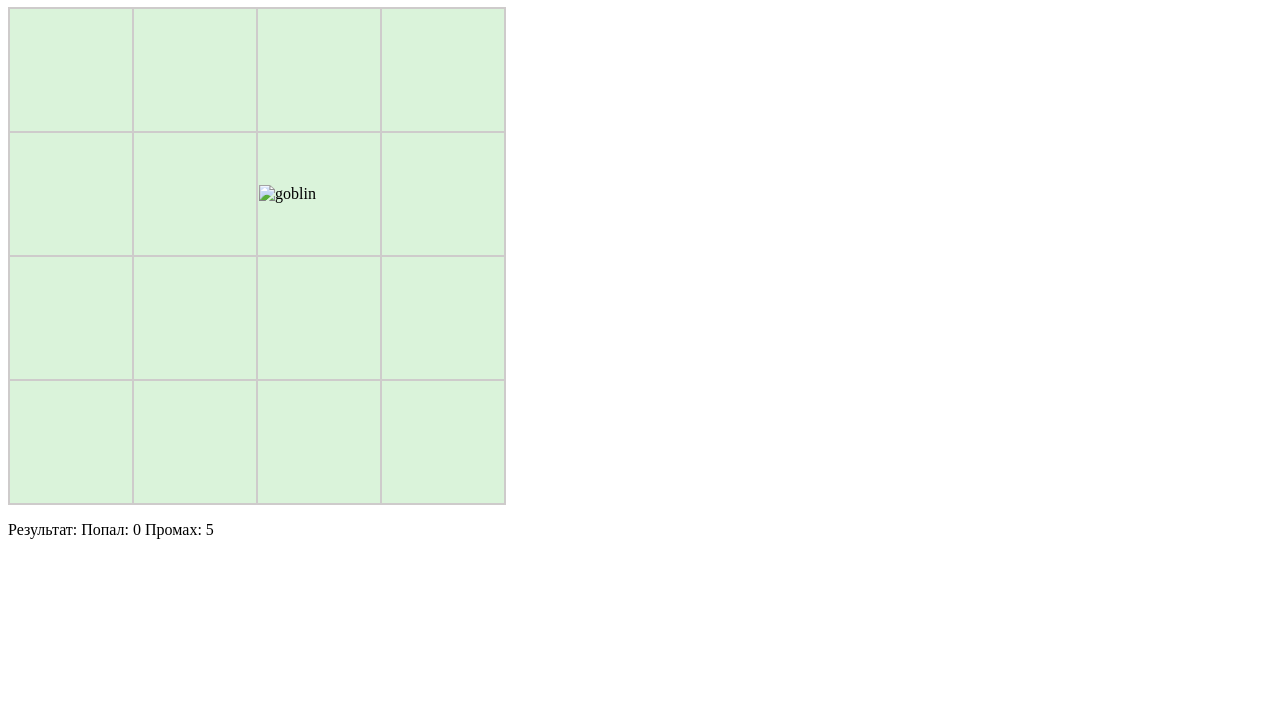
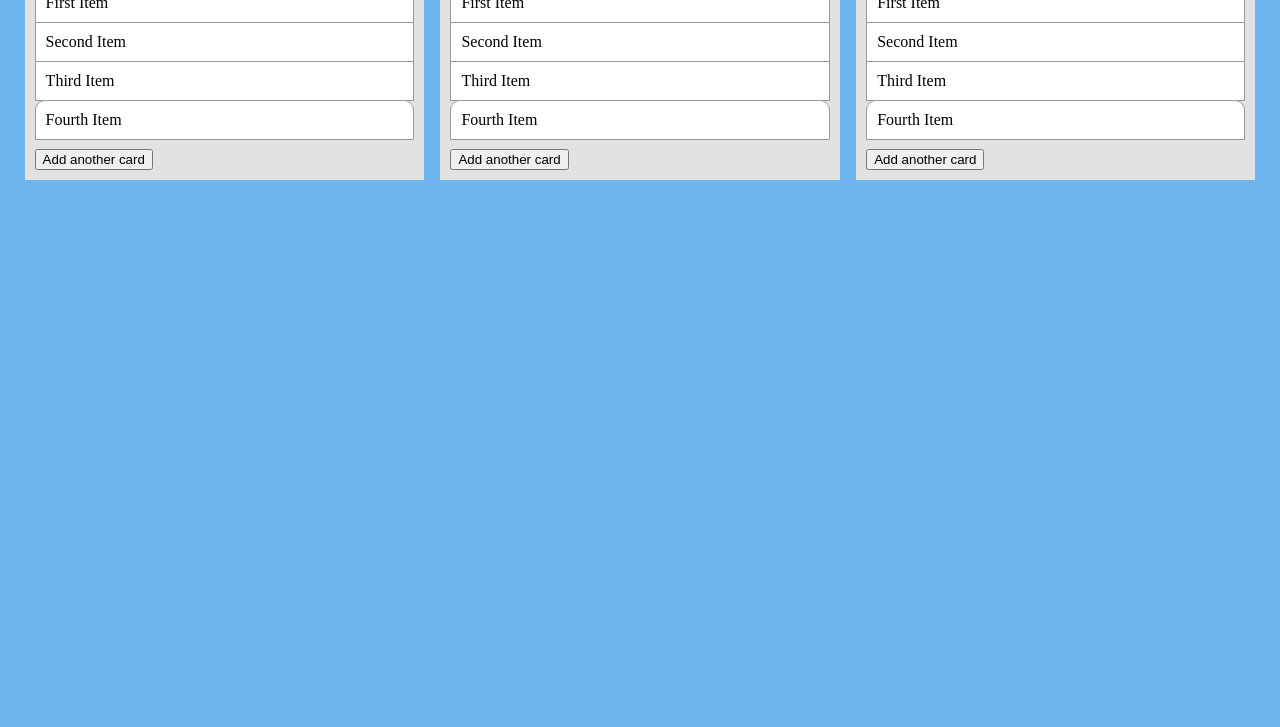
Before and after one commit to Nazgulius/ahj-homeworks-dnd-trello, a website built with webpack: page src/index.html in a window 1280 px wide. Shown: the part 73-800 px from the top of the page. Built offline with nearby package versions, Linux system fonts and the light colour scheme; files whose address does not match are found by name.

Commit message:
add trello elements

```diff
--- a/src/css/style.css
+++ b/src/css/style.css
@@ -1,13 +1,92 @@
-body {
-    color: #000000;
+p {
+  color: black;
 }
 
-.table {
-  background-color: rgb(206, 203, 203);
+h4 {
+  margin: 10px 0 10px 0;
 }
 
-.col {
-  background-color: rgb(218, 243, 218);
-  width: 120px;
-  height: 120px;
+body {
+  background-color: #6eb4ee;
 }
+
+.main {
+  display: flex;
+  flex-direction: row;
+  justify-content: space-evenly;
+
+}
+
+.trello-list {
+  width: 30%;
+  background-color: rgb(226, 226, 226);
+  padding: 10px;
+}
+
+.overlapped {
+  position: absolute;
+  top: 0; left: 0; bottom: 0; right: 0; margin: 0;
+  opacity: 0.1;
+  width: 100%;
+}
+
+.overlap {
+  position: absolute;
+  top: 0; left: 0; bottom: 0; right: 0; margin: 0;
+  width: 100%;
+  background: #eee;
+  border-radius: 5px;
+  line-height: 40px;
+  text-align: center;
+}
+
+.text-preview {
+  height: 200px;
+  width: 100%;
+  border: 1px dashed black;
+  border-radius: 5px;
+}
+
+.drop-area {
+  height: 200px;
+  width: 100%;
+  border: 1px dashed red;
+  border-radius: 5px;
+}
+
+.items {
+  padding: 0px;
+  background-color: rgb(226, 226, 226);
+  list-style-type: none;
+  margin: 0;
+}
+
+.items-item {
+  background-color: rgb(255, 255, 255);
+  border: 1px solid #999;
+  padding: 10px;
+  margin-bottom: -1px;
+  cursor: pointer;
+}
+
+.items-item:first-child {
+  border-top-left-radius: 10px;
+  border-top-right-radius: 10px;
+}
+
+.items-item:last-child {
+  border-top-left-radius: 10px;
+  border-top-right-radius: 10px;
+}
+
+.items-item.dragged {
+  border-radius: 10px;
+  position: absolute;
+  z-index: 999;
+  pointer-events: none;
+  background: #fff;
+}
+
+.btn-add-card {
+  margin-top: 10px;
+}
--- a/src/index.html
+++ b/src/index.html
@@ -9,8 +9,42 @@
 </head>
 
 <body>
-  <h1>Попади по гоблину!</h1>
-  <div id="game-container"></div>
+
+  <main class="main">
+    <div class="trello-list">
+      <h4 class="list-title">TODO</h4>
+      <ul class="items">
+        <li class="items-item">First Item</li>
+        <li class="items-item">Second Item</li>
+        <li class="items-item">Third Item</li>
+        <li class="items-item">Fourth Item</li>
+      </ul>
+      <button class="btn-add-card">Add another card</button>
+    </div>
+
+    <div class="trello-list">
+      <h4 class="list-title">IN PROGRESS</h4>
+      <ul class="items">
+        <li class="items-item">First Item</li>
+        <li class="items-item">Second Item</li>
+        <li class="items-item">Third Item</li>
+        <li class="items-item">Fourth Item</li>
+      </ul>
+      <button class="btn-add-card">Add another card</button>
+    </div>
+
+    <div class="trello-list">
+      <h4 class="list-title">DONE</h4>
+      <ul class="items">
+        <li class="items-item">First Item</li>
+        <li class="items-item">Second Item</li>
+        <li class="items-item">Third Item</li>
+        <li class="items-item">Fourth Item</li>
+      </ul>
+      <button class="btn-add-card">Add another card</button>
+    </div>
+
+  </main>
 </body>
 
 </html>
--- a/src/js/GameController.js
+++ /dev/null
@@ -1,79 +0,0 @@
-export default class GameController {
-  constructor(gamePlay) {
-    this.gamePlay = gamePlay;
-    this.goblin = document.querySelector('.goblin'); // находим гоблина
-    this.result = document.createElement('p'); // создаётся результат
-    this.result.className = "result";
-    document.body.append(this.result);
-    this.updateResult(); // Инициализируем результат при создании
-  }
-
-  init() {
-    if (!this.goblin) {
-      console.error("Goblin not found!"); // Это поможет вам отладить
-      return; // Если гоблин не найден, выходим из метода
-    }
-    this.gamePlay.addCellClickListener(this.logicMoveGoblin.bind(this));
-
-    this.startGoblinMovement();
-
-    this.goblin.addEventListener('click', () => {
-      this.logicMoveGoblin();
-      this.gamePlay.incrementHit();
-      this.updateResult();
-
-      // Останавливаем предыдущий таймер, если он существует
-      this.startGoblinMovement();
-    })
-  }
-
-  startGoblinMovement() {
-    // Останавливаем предыдущий таймер, если он существует
-    if (this.timerId) {
-      clearInterval(this.timerId);
-    }
-
-    // Запускаем новый таймер
-    this.timerId = setInterval(() => {
-      this.logicMoveGoblin();
-      this.gamePlay.incrementMiss();
-      this.updateResult();
-
-      // Проверка на окончание игры
-      if (this.gamePlay.countMiss >= 5) {
-        clearInterval(this.timerId);
-        alert('Game Over');
-      }
-    }, 1000); // время для перемещения
-  }
-
-  onHit() {
-    this.gamePlay.incrementHit(); // Увеличиваем количество попаданий
-    this.updateResult(); // Обновляем результат на HTML
-
-    // Сбрасываем таймер при клике
-    this.startGoblinMovement();
-  }
-
-
-  logicMoveGoblin() {
-    const colAll = document.querySelectorAll('.col'); // находит все col
-
-    let currentIndex = Array.from(colAll).indexOf(this.goblin.parentElement);
-    let randomIndex;
-
-    // добавляем гоблина в случайное место
-    do {
-      randomIndex = Math.floor(Math.random() * colAll.length);
-    } while (randomIndex === currentIndex);
-
-    // перемещаем гоблина в новое место
-    colAll[randomIndex].appendChild(this.goblin);
-  }
-
-  updateResult() {
-    this.result.innerHTML = `Результат:
-      Попал: ${this.gamePlay.countHit}
-      Промах: ${this.gamePlay.countMiss}`;
-  }
-}
--- a/src/js/GamePlay.js
+++ /dev/null
@@ -1,75 +0,0 @@
-import img from '../img/goblin.png';
-import GameController from './GameController';
-
-export default class GamePlay {
-  constructor() {
-    this.container = null;
-    this.img = img;
-    this.cellClickListeners = [];
-    this.countHit = 0;
-    this.countMiss = 0;
-  }
-
-  bindToDOM(container) {
-    if (!(container instanceof HTMLElement)) {
-      throw new Error('container is not HTMLElement');
-    }
-    this.container = container;
-  }
-
-  drawUi() {
-    document.addEventListener('DOMContentLoaded', () => {
-      const table = document.createElement('table'); // создаётся таблицу
-      table.className = "table";
-      document.body.append(table);
-
-      // создаём строки и столбцы таблицы
-      for (let i = 0; i < 4; i++) {
-        const tr = document.createElement('tr');
-        tr.className = "row";
-        table.append(tr);
-
-        for (let i = 0; i < 4; i++) {
-          const td = document.createElement('td');
-          td.className = "col";
-          tr.append(td);
-        }
-      }
-
-      const result = document.createElement('p'); // создаётся результат
-      result.className = "result";
-      document.body.append(result);
-
-      const colAll = document.querySelectorAll('.col'); // находит все col
-
-      const imgGoblin = document.createElement('img'); // поменять на картинку img
-      imgGoblin.className = "goblin";
-      imgGoblin.src = this.img;
-      imgGoblin.alt = "goblin";
-      colAll[0].appendChild(imgGoblin); // устанавливаем гоблина в первую ячейку
-
-      // Теперь создайте экземпляр GameController и вызывайте init
-      const gameCtrl = new GameController(this);
-      gameCtrl.init(); // Вызывайте init после создания UI
-    });
-  }
-
-  addCellClickListener(callback) {
-    this.cellClickListeners.push(callback);
-  }
-
-  onCellClick(event) {
-    const index = this.cells.indexOf(event.currentTarget);
-    this.cellClickListeners.forEach(o => o.call(null, index));
-  }
-
-  // Метод для увеличения количества попаданий
-  incrementHit() {
-    this.countHit += 1;
-  }
-
-  // Метод для увеличения количества промахов
-  incrementMiss() {
-    this.countMiss += 1;
-  }
-}
--- a/src/js/app.js
+++ /dev/null
@@ -1,5 +0,0 @@
-import GamePlay from './GamePlay';
-
-const gamePlay = new GamePlay();
-gamePlay.bindToDOM(document.querySelector('#game-container'));
-gamePlay.drawUi();
```
Also changed, not shown: README.md.
